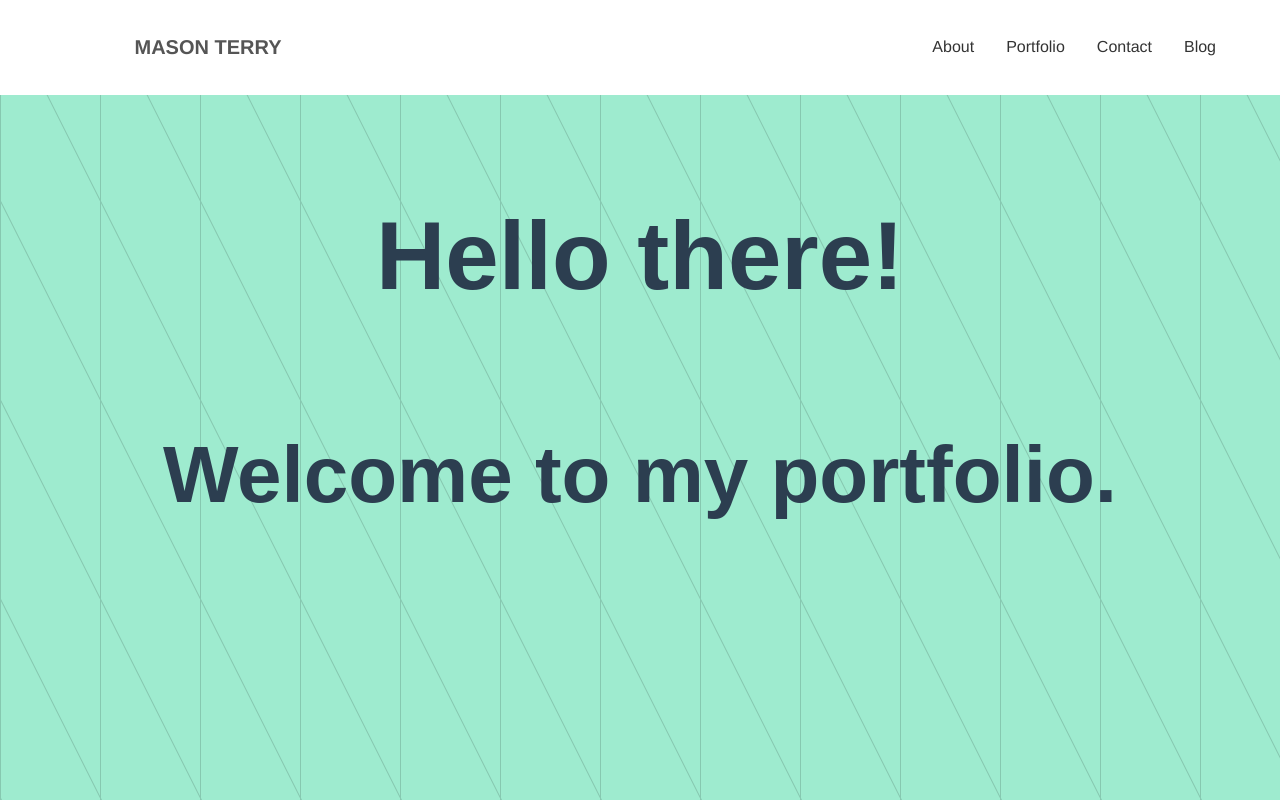
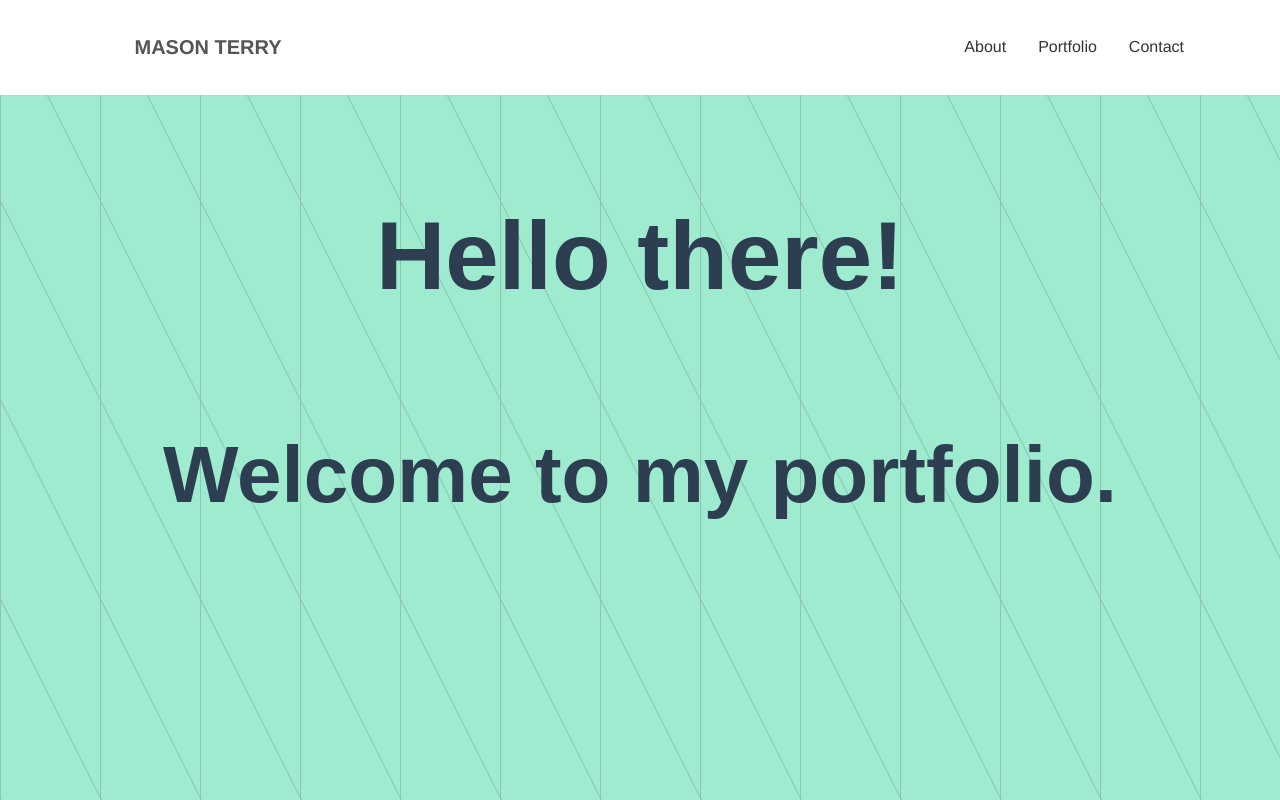
Before and after one commit to mason-terry/portfolio, a Vue app in the folder portfolio/: page / in a window 1280 px wide. Shown: the top 800 px of the page. Built offline with nearby package versions, Linux system fonts and the light colour scheme.

Commit message:
removed blog link and contact inputs

```diff
--- a/portfolio/src/components/Contact.vue
+++ b/portfolio/src/components/Contact.vue
@@ -3,7 +3,7 @@
     <div class="">
       <form class="pa4 black-80">
         <div class="measure center">
-          <label class="fl f4 b db mb2">Name</label>
+          <!-- <label class="fl f4 b db mb2">Name</label>
           <input
             class="input-reset ba b--black-20 pa2 mb2 db w-100 br2"
             type="text"
@@ -27,7 +27,11 @@
           <button
             @click.prevent="sendMessage()"
             class="f4 dim br-pill pointer b ba ph3 pv2 mb2 dib near-black mt3"
-          >Send Message</button>
+          >Send Message</button> -->
+          <a
+            href="mailto:masonjterry@gmail.com"
+            class="no-underline b f3 f2-ns white"
+          >masonjterry@gmail.com</a>
         </div>
       </form>
     </div>
--- a/portfolio/src/components/NavBar.vue
+++ b/portfolio/src/components/NavBar.vue
@@ -24,11 +24,11 @@
           href="/#contact"
           title="Contact"
         >Contact</a>
-        <a
+        <!-- <a
           class="link dim dark-gray f6 f5-ns dib"
           href="/blog"
           title="Blog"
-        >Blog</a>
+        >Blog</a> -->
       </div>
     </nav>
   </div>
```
